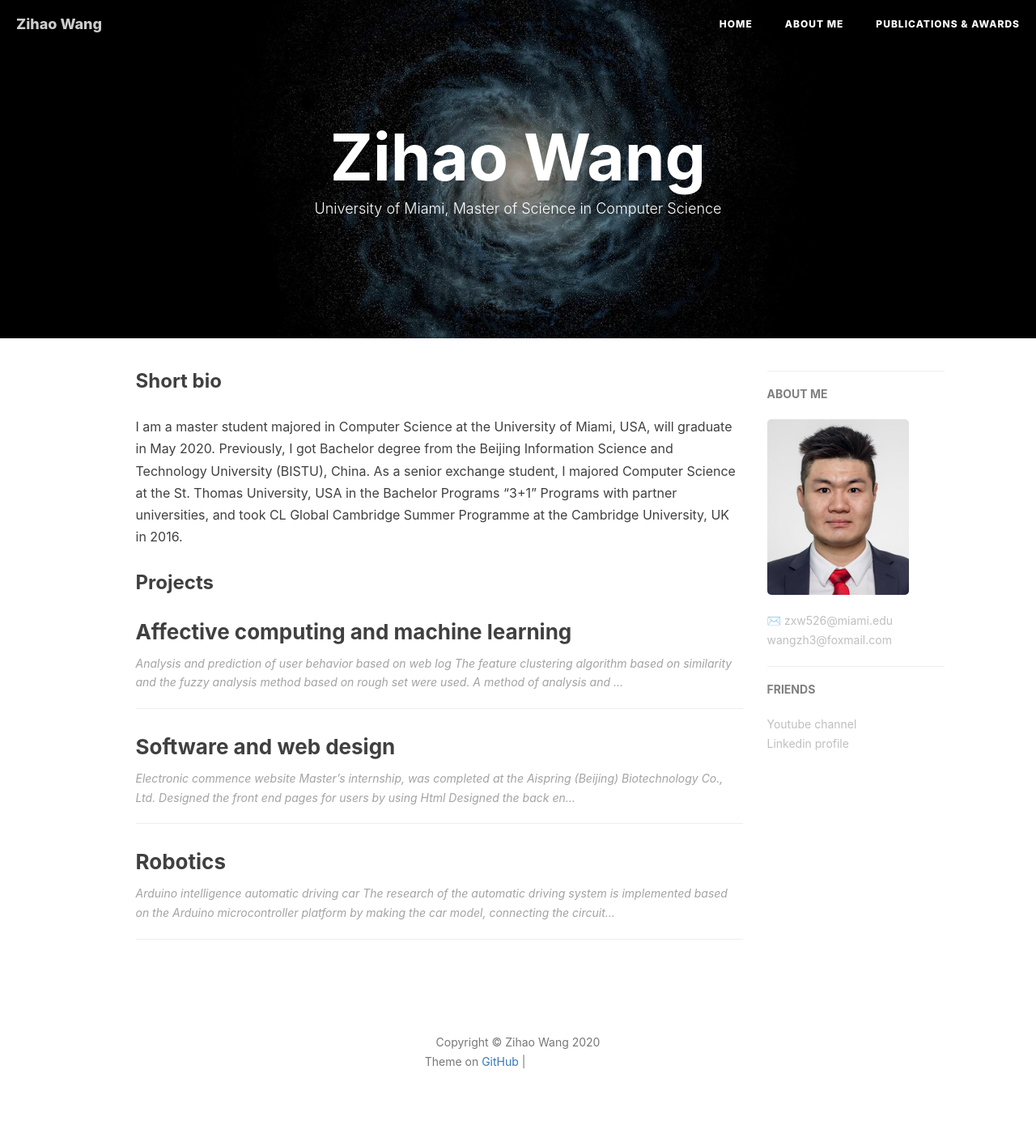
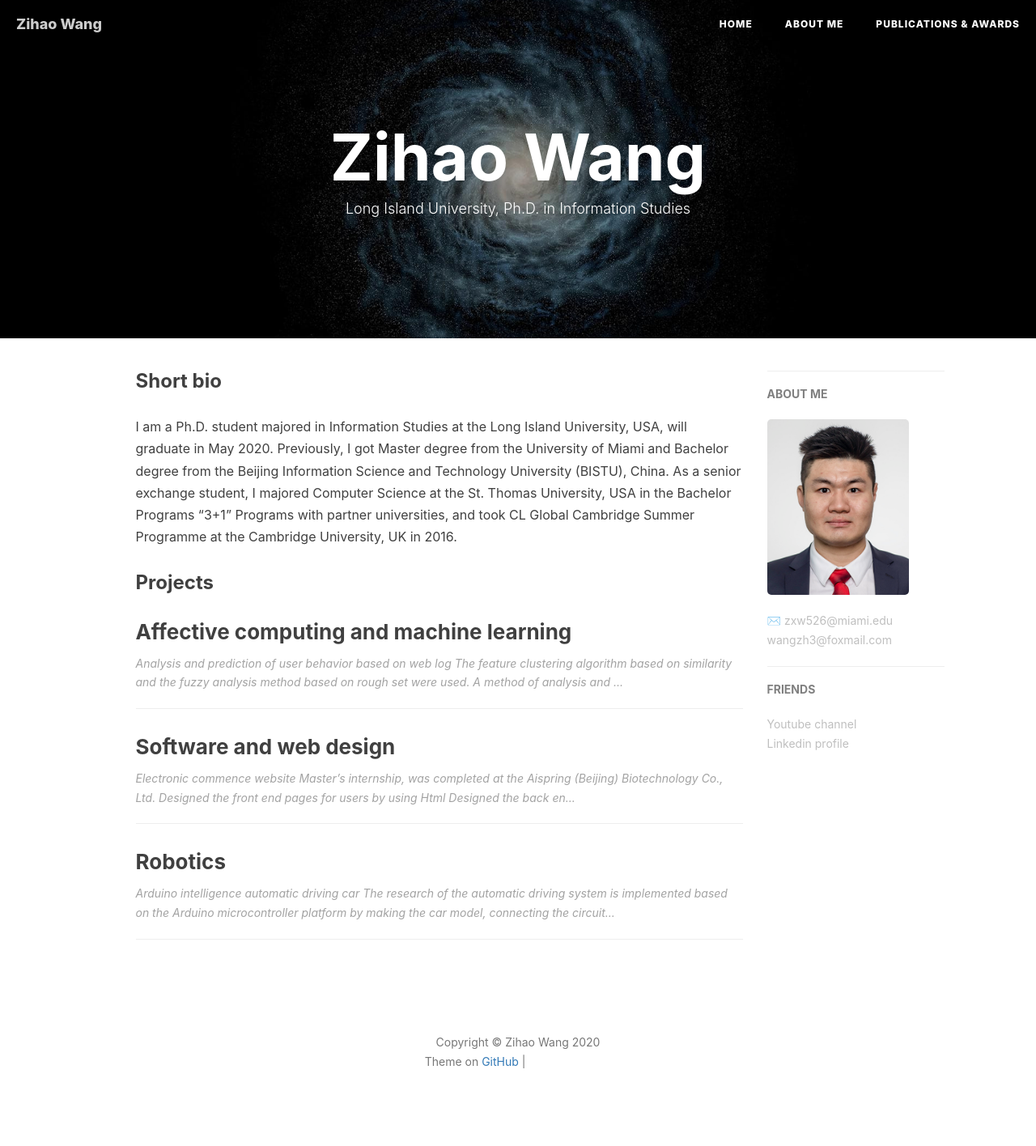
Before and after one commit to wangzh3/wangzh3.github.io, a Jekyll site: the page built from index.html, in a window 1280 px wide. Shown: the whole page at 81% size. Built offline with Jekyll 4.4.1, drawn with Linux system fonts in a browser that asks for light colours; nearby versions of some CDN libraries; the list of posts is cut into pages by our own code; comment, search, counter and statistics services are not loaded; grey boxes are pictures that could not be loaded.

Commit message:
Update index.html

```diff
--- a/index.html
+++ b/index.html
@@ -1,10 +1,10 @@
 ---
 layout: page
-description: "University of Miami, Master of Science in Computer Science"
+description: "Long Island University, Ph.D. in Information Studies"
 ---
 <h3><strong>Short bio</strong></h3>
-    <p>I am a master student majored in Computer Science at the University of Miami, USA, will graduate in May 2020. Previously,
-    I got Bachelor degree from the Beijing Information Science and Technology University (BISTU), China.
+    <p>I am a Ph.D. student majored in Information Studies at the Long Island University, USA, will graduate in May 2020. Previously,
+    I got Master degree from the University of Miami and Bachelor degree from the Beijing Information Science and Technology University (BISTU), China.
     As a senior exchange student, I majored Computer Science at the St. Thomas University, USA in the Bachelor Programs “3+1” Programs with partner universities,
     and took CL Global Cambridge Summer Programme at the Cambridge University, UK in 2016. </p>
     <p></p>
```
